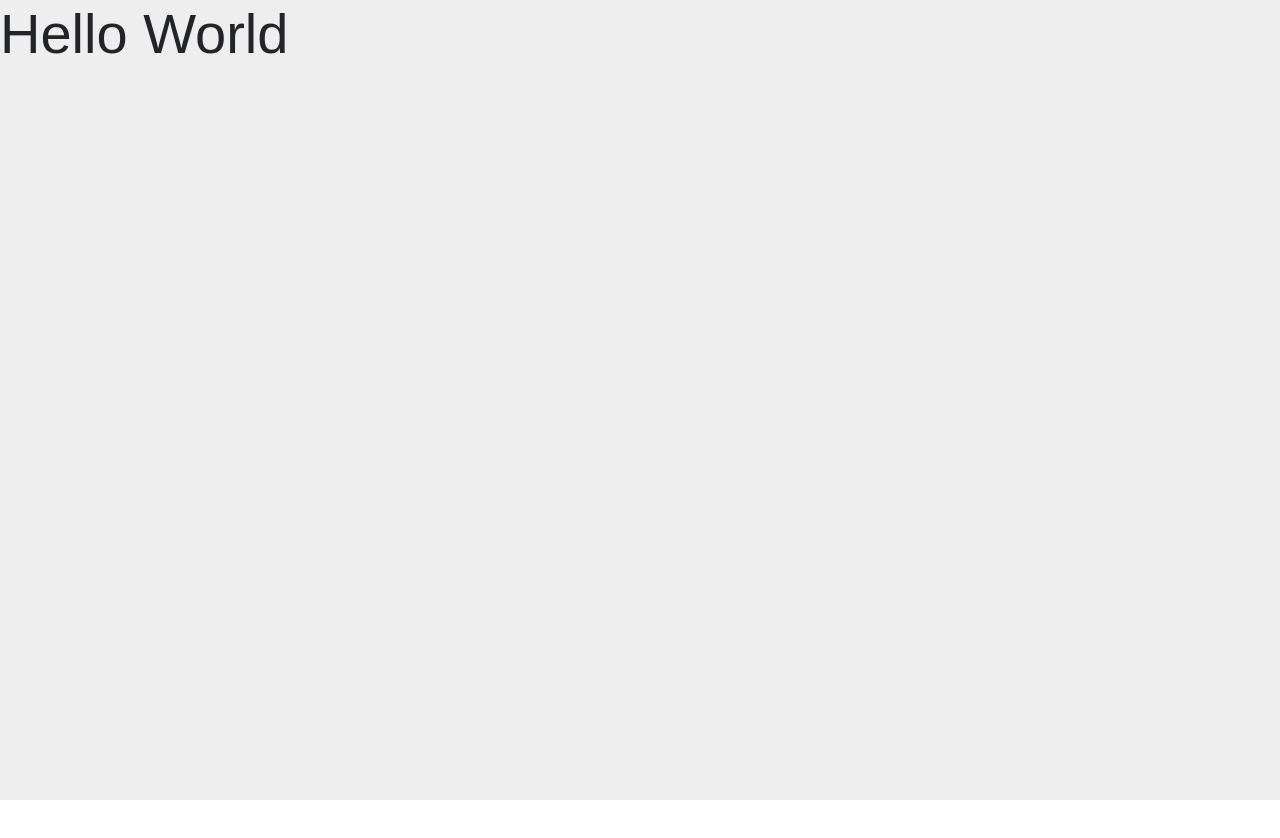
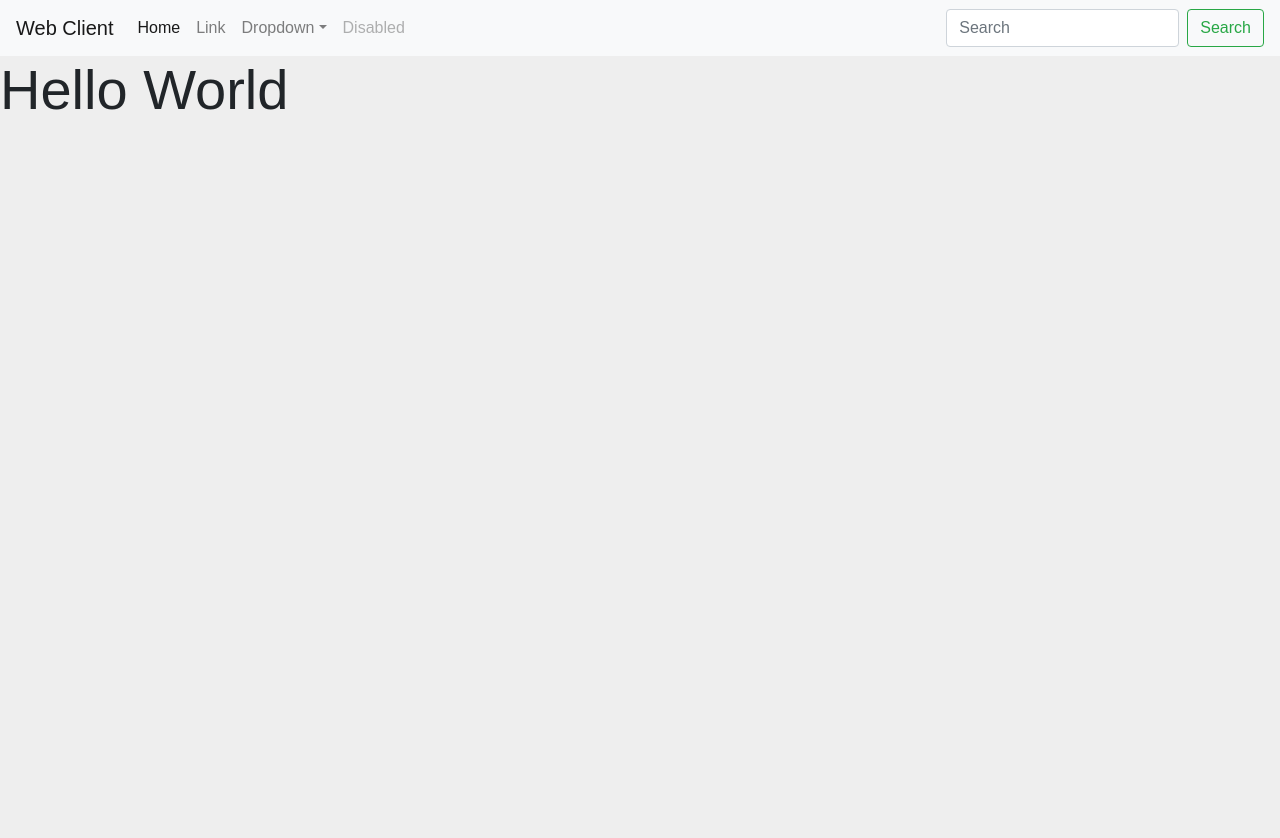
Before and after one commit to omnicoders/build-a-web-client, a React (Create React App) app: page / in a window 1280 px wide. Shown: the top 838 px of the page. Before the commit the page ends 800 px from the top, so only its background shows below. Built offline with nearby package versions, Linux system fonts and the light colour scheme.

Commit message:
add navbar

```diff
--- a/src/App.js
+++ b/src/App.js
@@ -1,11 +1,13 @@
 import React, { Component } from 'react';
 import './App.css';
+import NavBar from './components/NavBar';
 import Router from './Router';
 
 class App extends Component {
   render() {
     return (
       <div className="App">
+        <NavBar />
         <div className="page-container">
           <Router />
         </div>
--- /dev/null
+++ b/src/components/NavBar.js
@@ -0,0 +1,47 @@
+import React, { Component } from 'react';
+import { Link } from 'react-router-dom';
+import './NavBar.css';
+
+class NavBar extends Component {
+  render() {
+    return (
+      <nav className="navbar navbar-expand-lg navbar-light bg-light">
+        <Link className="navbar-brand" to="/">Web Client</Link>
+        <button className="navbar-toggler" type="button" data-toggle="collapse" data-target="#navbarSupportedContent" aria-controls="navbarSupportedContent" aria-expanded="false" aria-label="Toggle navigation">
+          <span className="navbar-toggler-icon"></span>
+        </button>
+
+        <div className="collapse navbar-collapse" id="navbarSupportedContent">
+          <ul className="navbar-nav mr-auto">
+            <li className="nav-item active">
+              <Link className="nav-link" to="/">Home <span className="sr-only">(current)</span></Link>
+            </li>
+            <li className="nav-item">
+              <Link className="nav-link" to="/">Link</Link>
+            </li>
+            <li className="nav-item dropdown">
+              <a className="nav-link dropdown-toggle" href="#" id="navbarDropdown" role="button" data-toggle="dropdown" aria-haspopup="true" aria-expanded="false">
+                Dropdown
+              </a>
+              <div className="dropdown-menu" aria-labelledby="navbarDropdown">
+                <Link className="dropdown-item" to="/">Action</Link>
+                <Link className="dropdown-item" to="/">Another action</Link>
+                <div className="dropdown-divider"></div>
+                <Link className="dropdown-item" to="/">Something else here</Link>
+              </div>
+            </li>
+            <li className="nav-item">
+              <Link className="nav-link disabled" to="/">Disabled</Link>
+            </li>
+          </ul>
+          <form className="form-inline my-2 my-lg-0">
+            <input className="form-control mr-sm-2" type="search" placeholder="Search" aria-label="Search"/>
+            <button className="btn btn-outline-success my-2 my-sm-0" type="submit">Search</button>
+          </form>
+        </div>
+      </nav>
+    );
+  }
+}
+
+export default NavBar;
```
Also changed, not shown: src/components/NavBar.css (added), 1 other file (tests, documents, lock files or other folders).
